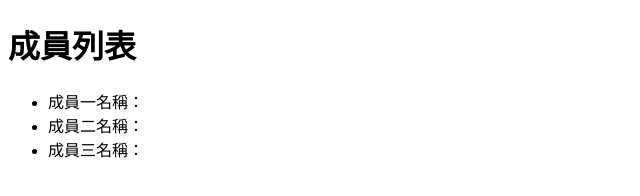
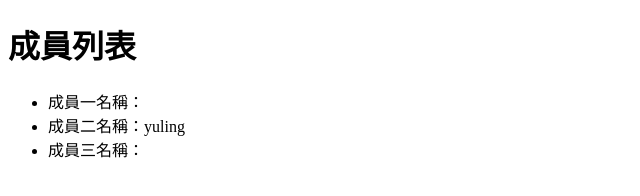
Before and after one commit to doraGH/git-1108, a plain HTML site: page index.html in a window 1280 px wide. Shown: the full height of the page, 0-640 px from the left. Drawn offline with Linux system fonts and the light colour scheme.

Commit message:
新增成員名字-yuling

```diff
--- a/index.html
+++ b/index.html
@@ -9,7 +9,7 @@
     <h1>成員列表</h1>
     <ul>
         <li>成員一名稱：</li>
-        <li>成員二名稱：</li>
+        <li>成員二名稱：yuling</li>
         <li>成員三名稱：</li>
     </ul>
 </body>
```
